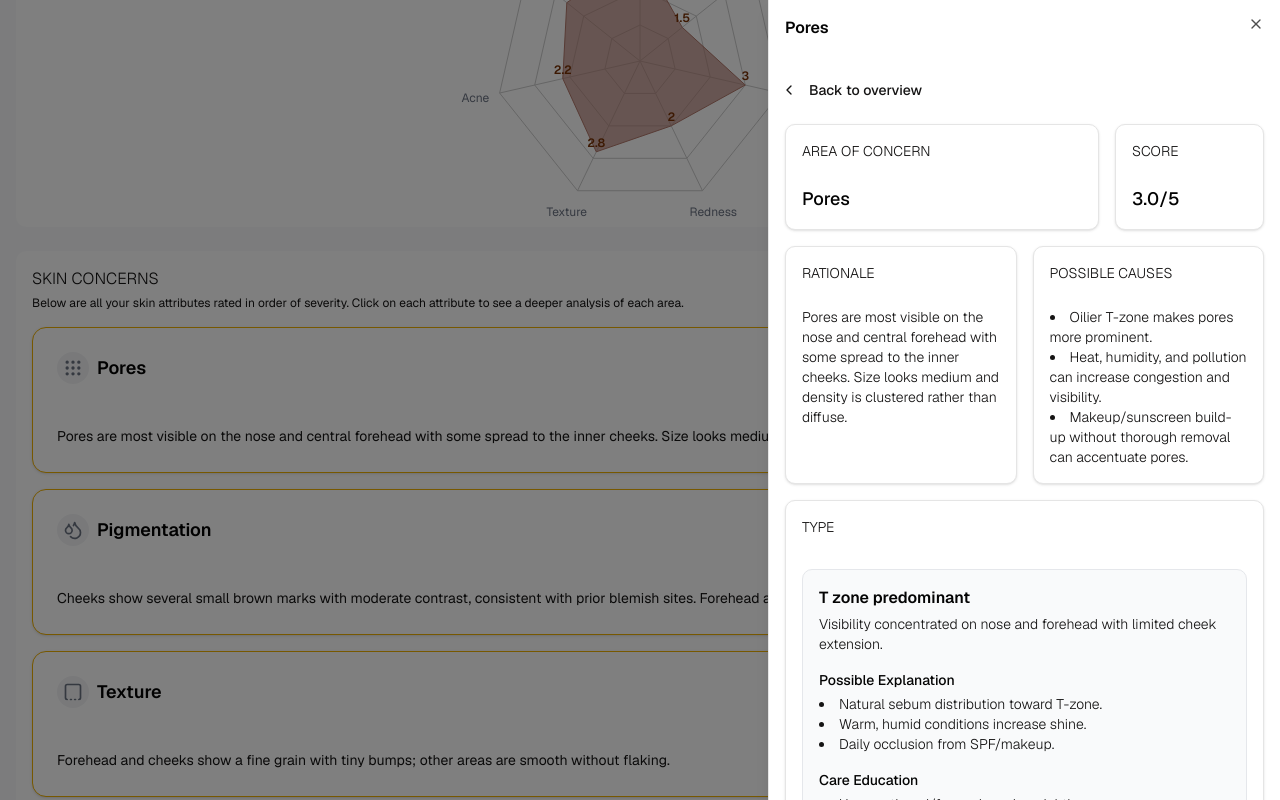
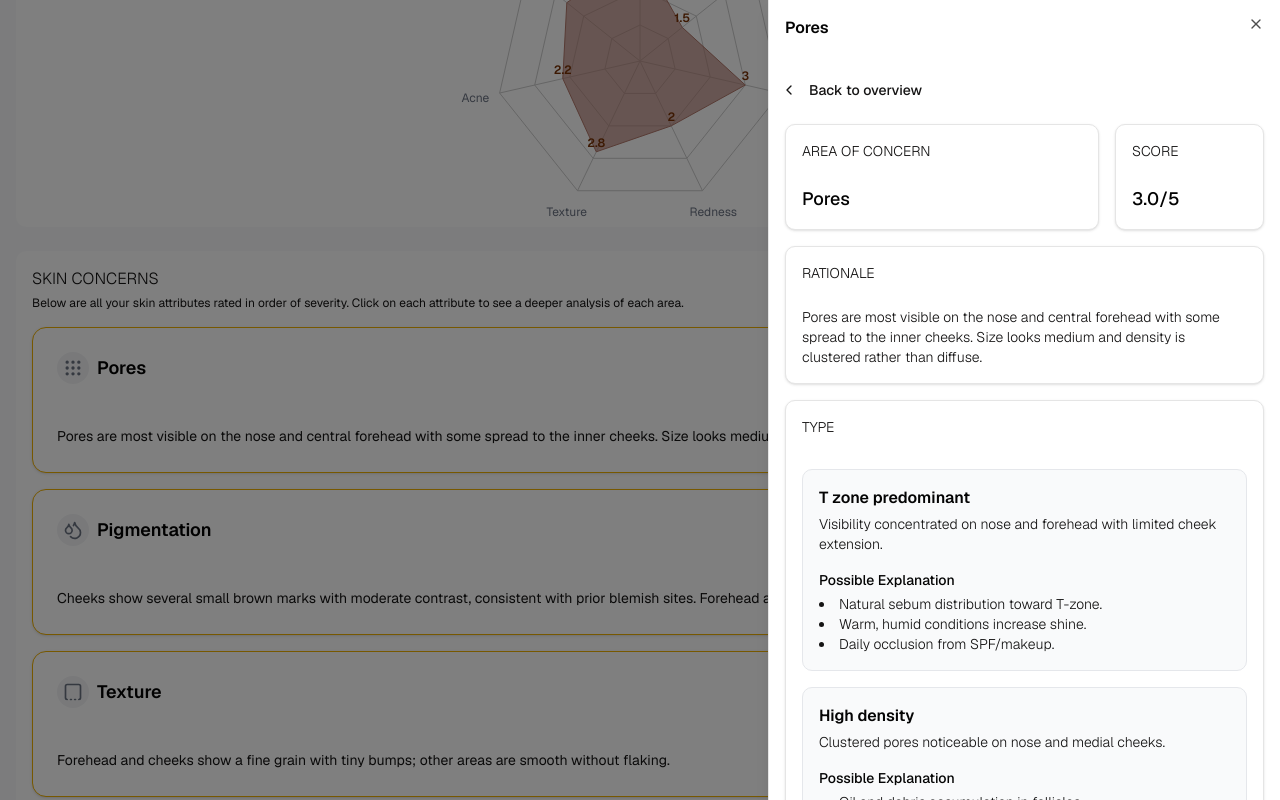
Before and after one commit to EnGassa/lila-ai, a Next.js app: page /dashboard/anisha in a window 1280 px wide. Both pictures are taken after a click on the element 640 px from the left and 1542 px from the top of the page. Shown: the part 1142-1942 px from the top of the page. Built offline with nearby package versions, Linux system fonts and the light colour scheme.

Commit message:
Removed possible causes, regional background, and care education

```diff
--- a/components/concern-detail-page.tsx
+++ b/components/concern-detail-page.tsx
@@ -41,15 +41,6 @@ function SubtypeCard({ subtype }: { subtype: any }) {
           ))}
         </ul>
       </div>
-
-      <div className="mt-4">
-        <p className="text-sm font-medium text-foreground">Care Education</p>
-        <ul className="list-disc list-inside text-sm font-light text-muted-foreground mt-1">
-          {subtype.care_education.map((tip: string, index: number) => (
-            <li key={index}>{tip}</li>
-          ))}
-        </ul>
-      </div>
     </div>
   );
 }
@@ -81,21 +72,10 @@ export function ConcernDetailPage({ userId, concernName, onClose, userData }: Co
         />
       </div>
 
-      <div className="grid grid-cols-1 sm:grid-cols-2 gap-4">
+      <div className="grid grid-cols-1 gap-4">
         <InfoCard
           label="RATIONALE"
           value={<p className="text-sm font-light text-muted-foreground">{concernData.rationale_plain}</p>}
-        />
-
-        <InfoCard
-          label="POSSIBLE CAUSES"
-          value={
-            <ul className="list-disc list-inside text-sm font-light text-muted-foreground">
-              {concernData.possible_causes.map((cause: string, index: number) => (
-                <li key={index}>{cause}</li>
-              ))}
-            </ul>
-          }
         />
       </div>
 
--- a/components/skincare-dashboard.tsx
+++ b/components/skincare-dashboard.tsx
@@ -6,7 +6,6 @@ import { SeverityRadar } from "@/components/severity-radar";
 import { ConcernCard } from "@/components/concern-card";
 import { ConcernDetailPage } from "@/components/concern-detail-page";
 import { RecommendationsSection } from "@/components/recommendations-section";
-import { RegionWiseBreakdown } from "./region-wise-breakdown";
 import {
   Tabs,
   TabsContent,
@@ -87,7 +86,6 @@ export function SkincareDashboard({ data, userId }: SkincareDashboardProps) {
                 ))}
             </div>
           </div>
-          <RegionWiseBreakdown regionSummaries={analysis.region_summaries} />
         </TabsContent>
         <TabsContent value="recommendations">
           <RecommendationsSection />
```
Also changed, not shown: memory-bank/activeContext.md (+4 -1 lines), memory-bank/progress.md (+4 -0 lines).
